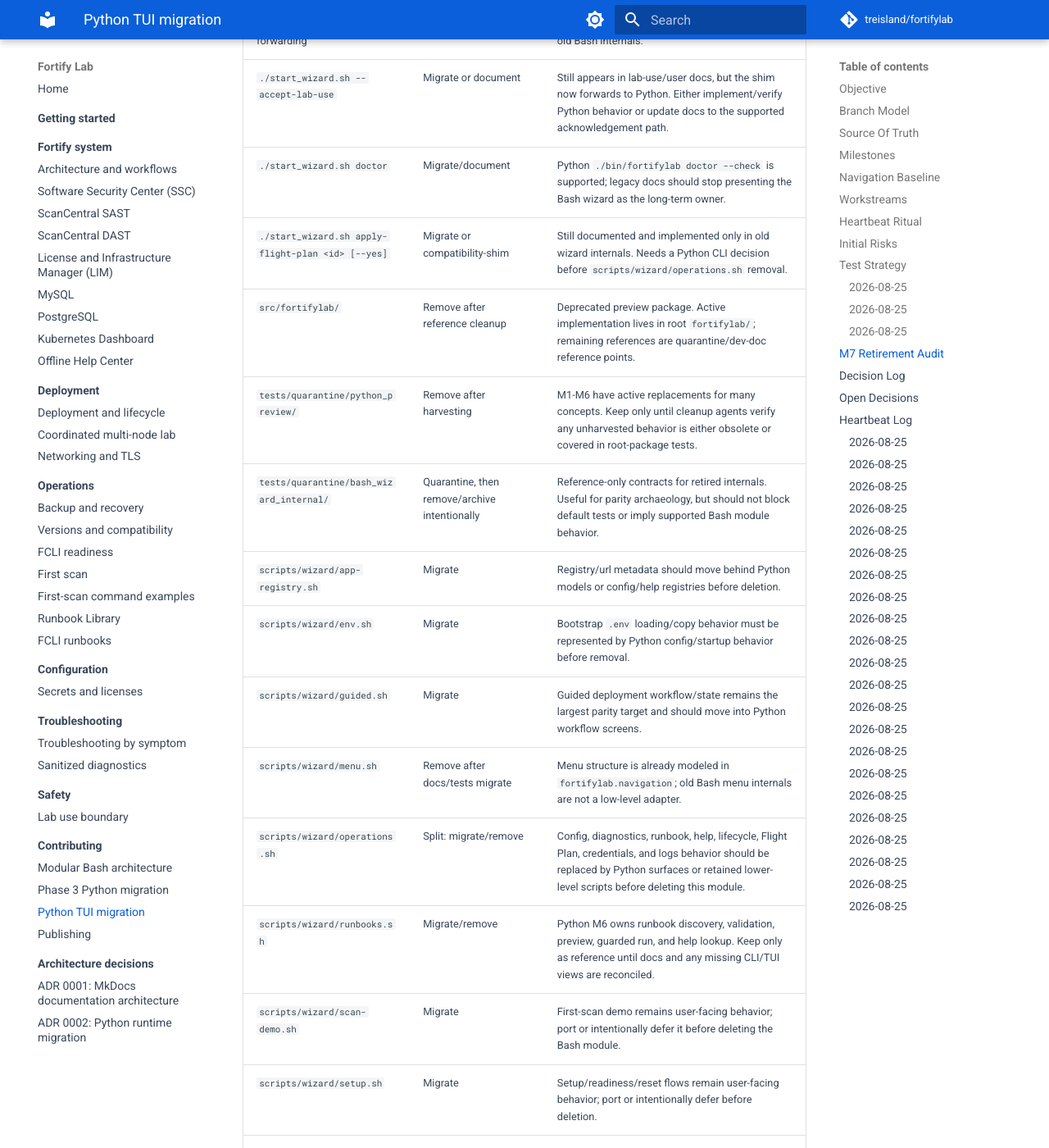
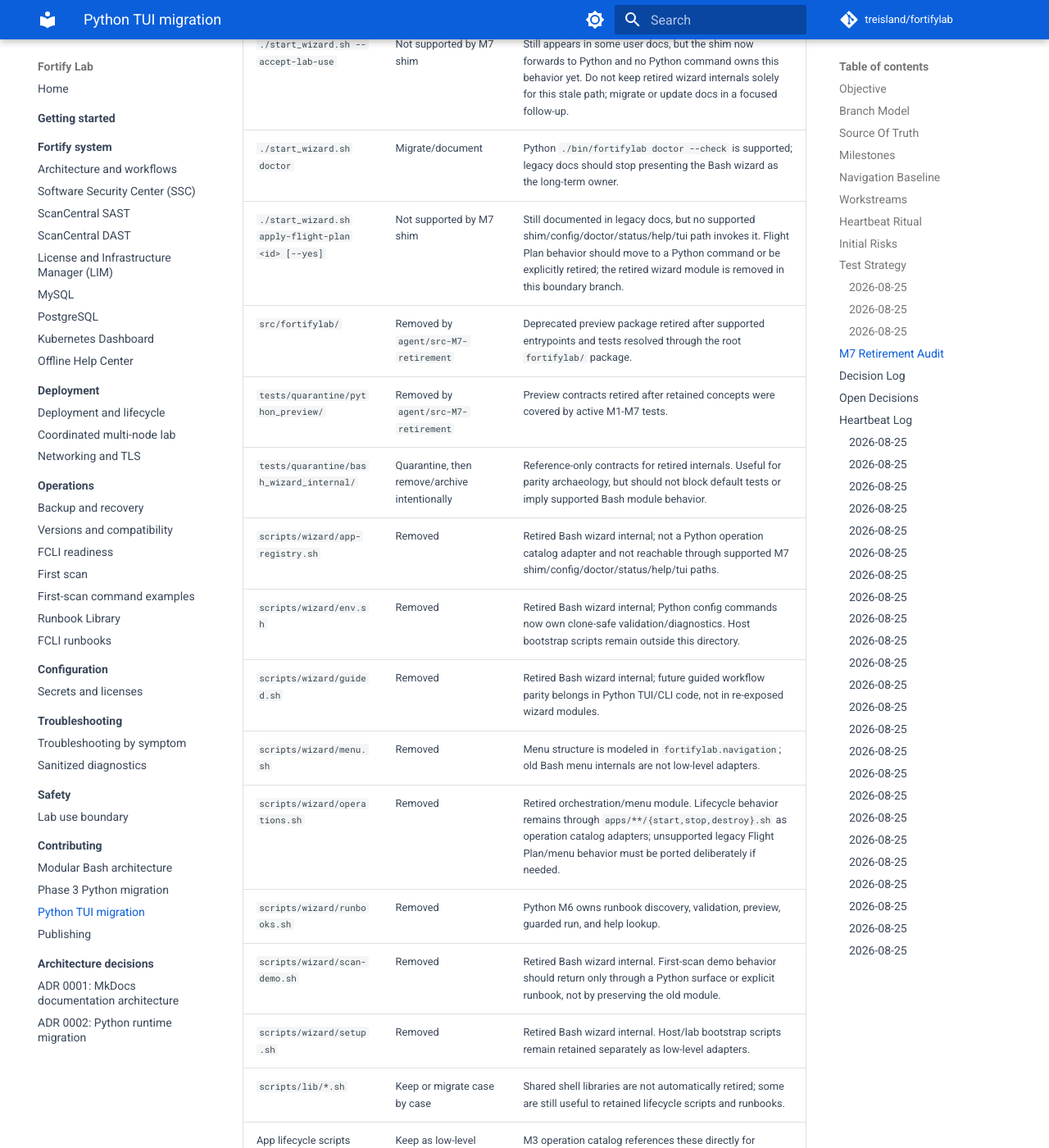
Before and after one commit to treisland/fortifylab, an MkDocs documentation site: the page built from docs/development/python-tui-migration.md, in a window 1280 px wide and 1400 px high, scrolled down 8924 px. Shown: the whole window at 82% size. Built offline with MkDocs 1.6.1 and Material for MkDocs 9.7.7, drawn with Linux system fonts in a browser that asks for light colours; comment, search, counter and statistics services are not loaded; some of the changed text lies outside the part shown.

Commit message:
Define M7 Bash adapter boundary

````diff
--- a/docs/development/modular-bash-architecture.md
+++ b/docs/development/modular-bash-architecture.md
@@ -1,71 +1,13 @@
-# Modular Bash Architecture
+# Retired Bash Wizard Architecture
 
-`start_wizard.sh` is the compatibility entrypoint for the interactive lab
-wizard. It owns process setup, colors, shared marks, cluster CLI detection, and
-argument dispatch. Feature logic lives in modules under `scripts/wizard/`.
+This page is historical M7 migration context. The interactive Bash wizard modules under `scripts/wizard/` have been removed on the Python TUI migration branch. `start_wizard.sh` remains only as a compatibility shim that delegates to `./bin/fortifylab`.
 
-## Module Ownership
+Retained Bash is limited to low-level operation adapters and host bootstrap helpers:
 
-- `env.sh` loads `.env` and creates it from `.env.example` on first run.
-- `app-registry.sh` owns component registry metadata and URL display helpers.
-- `operations.sh` owns status rendering, app lifecycle, logs, credentials,
-  configuration, diagnostics, FCLI, and prerequisite helpers.
-- `guided.sh` owns deployment profiles, guided step state, probes, wait screens,
-  deployment orchestration, and preflight checks.
-- `menu.sh` owns the first-time welcome flow and main menu.
-- `runbooks.sh` owns Runbook Library discovery, metadata parsing, validation, parameter prompts, previews, and execution.
+- app lifecycle adapters under `apps/**/start.sh`, `apps/**/stop.sh`, and `apps/**/destroy.sh`, which are referenced by `fortifylab.operations.catalog`;
+- host/lab bootstrap scripts such as `scripts/create-certs.sh`, `scripts/create-secrets.sh`, and `scripts/install_microk8s.sh`;
+- shared `scripts/lib/*.sh` helpers when they are used by retained lifecycle, bootstrap, or runbook scripts.
 
-## Loading Contract
+Do not add new menu, guided workflow, config editor, runbook browser, or status behavior under `scripts/wizard/`. New user-facing application behavior belongs in the root `fortifylab/` Python package and should expose clone-safe tests that avoid live Kubernetes, Helm, Docker, network, or lab requirements by default.
 
-All wizard modules are sourced from `start_wizard.sh` through
-`source_wizard_module`. Do not source wizard modules from each other. Shared
-functions should be available after the entrypoint has loaded every module.
-
-Keep dependency direction simple:
-
-- entrypoint -> `scripts/lib/*` and `scripts/wizard/*`
-- menus -> wizard/lib functions
-- wizard modules -> shared globals and sourced library helpers
-- app scripts -> app-specific deployment work
-
-## Naming
-
-Use prefixes for new functions so future modules do not collide:
-
-- `ui_` for reusable user-interface helpers
-- `env_` for `.env` parsing, edits, backups, and repair
-- `k8s_` for Kubernetes and Helm helpers
-- `guided_` for guided deployment state and orchestration
-- `lab_lifecycle_` for start, shutdown, and destroy workflows
-- `credential_` for credential handoff helpers
-
-Avoid generic function names such as `run`, `status`, `render`, or `check`.
-
-## Error Handling
-
-Helper functions should return `0` for success and nonzero for failure. Prefer
-`error` for user-facing failures and `wizard_log_event` for operational detail.
-Avoid `exit` inside helpers unless the current process cannot continue.
-
-## Python Migration Bridge
-
-Phase 3 keeps this modular Bash layout as the compatibility surface while new
-application behavior moves into Python. `start_wizard.sh` should stay small and
-continue loading Bash modules until it can launch the Python guided experience
-without breaking existing clone-and-run workflows.
-
-New application logic should prefer `src/fortifylab/`. Bash modules may call
-Python commands only when the Python behavior has tests and preserves the
-operator-facing exit behavior, messages, and safety boundaries.
-
-## Validation
-
-Before opening a PR for wizard changes, run:
-
-```bash
-bash -n start_wizard.sh scripts/wizard/*.sh scripts/lib/*.sh
-python3 -m unittest tests.test_guided_wizard tests.test_wizard_contract
-```
-
-Run the broader test suite when a change touches docs, lifecycle behavior,
-Kubernetes object contracts, or user-facing help.
+The old Bash wizard modules are intentionally not operation adapters. Lifecycle behavior that remains available to Python is represented by the operation catalog and executes existing app scripts directly, with previews and confirmation metadata in Python.
--- a/docs/development/python-tui-migration.md
+++ b/docs/development/python-tui-migration.md
@@ -297,27 +297,27 @@
 | `./start_wizard.sh` | Keep as compatibility shim | Already delegates to `./bin/fortifylab` and preserves `config-diagnostics`. Do not break it during M7 cleanup unless a focused compatibility PR explicitly retires it. |
 | `./start_wizard.sh config-diagnostics` | Keep as compatibility shim | Supported alias for `./bin/fortifylab config diagnostics`; keep until docs/tests decide to remove the legacy alias. |
 | `./start_wizard.sh --help` and generic argument forwarding | Keep as compatibility shim | Current shim forwards to the Python CLI; lock this with compatibility coverage before deleting any old Bash internals. |
-| `./start_wizard.sh --accept-lab-use` | Migrate or document | Still appears in lab-use/user docs, but the shim now forwards to Python. Either implement/verify Python behavior or update docs to the supported acknowledgement path. |
+| `./start_wizard.sh --accept-lab-use` | Not supported by M7 shim | Still appears in some user docs, but the shim now forwards to Python and no Python command owns this behavior yet. Do not keep retired wizard internals solely for this stale path; migrate or update docs in a focused follow-up. |
 | `./start_wizard.sh doctor` | Migrate/document | Python `./bin/fortifylab doctor --check` is supported; legacy docs should stop presenting the Bash wizard as the long-term owner. |
-| `./start_wizard.sh apply-flight-plan <id> [--yes]` | Migrate or compatibility-shim | Still documented and implemented only in old wizard internals. Needs a Python CLI decision before `scripts/wizard/operations.sh` removal. |
-| `src/fortifylab/` | Remove after reference cleanup | Deprecated preview package. Active implementation lives in root `fortifylab/`; remaining references are quarantine/dev-doc reference points. |
-| `tests/quarantine/python_preview/` | Remove after harvesting | M1-M6 have active replacements for many concepts. Keep only until cleanup agents verify any unharvested behavior is either obsolete or covered in root-package tests. |
+| `./start_wizard.sh apply-flight-plan <id> [--yes]` | Not supported by M7 shim | Still documented in legacy docs, but no supported shim/config/doctor/status/help/tui path invokes it. Flight Plan behavior should move to a Python command or be explicitly retired; the retired wizard module is removed in this boundary branch. |
+| `src/fortifylab/` | Removed by `agent/src-M7-retirement` | Deprecated preview package retired after supported entrypoints and tests resolved through the root `fortifylab/` package. |
+| `tests/quarantine/python_preview/` | Removed by `agent/src-M7-retirement` | Preview contracts retired after retained concepts were covered by active M1-M7 tests. |
 | `tests/quarantine/bash_wizard_internal/` | Quarantine, then remove/archive intentionally | Reference-only contracts for retired internals. Useful for parity archaeology, but should not block default tests or imply supported Bash module behavior. |
-| `scripts/wizard/app-registry.sh` | Migrate | Registry/url metadata should move behind Python models or config/help registries before deletion. |
-| `scripts/wizard/env.sh` | Migrate | Bootstrap `.env` loading/copy behavior must be represented by Python config/startup behavior before removal. |
-| `scripts/wizard/guided.sh` | Migrate | Guided deployment workflow/state remains the largest parity target and should move into Python workflow screens. |
-| `scripts/wizard/menu.sh` | Remove after docs/tests migrate | Menu structure is already modeled in `fortifylab.navigation`; old Bash menu internals are not a low-level adapter. |
-| `scripts/wizard/operations.sh` | Split: migrate/remove | Config, diagnostics, runbook, help, lifecycle, Flight Plan, credentials, and logs behavior should be replaced by Python surfaces or retained lower-level scripts before deleting this module. |
-| `scripts/wizard/runbooks.sh` | Migrate/remove | Python M6 owns runbook discovery, validation, preview, guarded run, and help lookup. Keep only as reference until docs and any missing CLI/TUI views are reconciled. |
-| `scripts/wizard/scan-demo.sh` | Migrate | First-scan demo remains user-facing behavior; port or intentionally defer it before deleting the Bash module. |
-| `scripts/wizard/setup.sh` | Migrate | Setup/readiness/reset flows remain user-facing behavior; port or intentionally defer before deletion. |
+| `scripts/wizard/app-registry.sh` | Removed | Retired Bash wizard internal; not a Python operation catalog adapter and not reachable through supported M7 shim/config/doctor/status/help/tui paths. |
+| `scripts/wizard/env.sh` | Removed | Retired Bash wizard internal; Python config commands now own clone-safe validation/diagnostics. Host bootstrap scripts remain outside this directory. |
+| `scripts/wizard/guided.sh` | Removed | Retired Bash wizard internal; future guided workflow parity belongs in Python TUI/CLI code, not in re-exposed wizard modules. |
+| `scripts/wizard/menu.sh` | Removed | Menu structure is modeled in `fortifylab.navigation`; old Bash menu internals are not low-level adapters. |
+| `scripts/wizard/operations.sh` | Removed | Retired orchestration/menu module. Lifecycle behavior remains through `apps/**/{start,stop,destroy}.sh` as operation catalog adapters; unsupported legacy Flight Plan/menu behavior must be ported deliberately if needed. |
+| `scripts/wizard/runbooks.sh` | Removed | Python M6 owns runbook discovery, validation, preview, guarded run, and help lookup. |
+| `scripts/wizard/scan-demo.sh` | Removed | Retired Bash wizard internal. First-scan demo behavior should return only through a Python surface or explicit runbook, not by preserving the old module. |
+| `scripts/wizard/setup.sh` | Removed | Retired Bash wizard internal. Host/lab bootstrap scripts remain retained separately as low-level adapters. |
 | `scripts/lib/*.sh` | Keep or migrate case by case | Shared shell libraries are not automatically retired; some are still useful to retained lifecycle scripts and runbooks. |
 | App lifecycle scripts under `apps/**/start.sh`, `apps/**/stop.sh`, `apps/**/destroy.sh` | Keep as low-level adapters | M3 operation catalog references these directly for component and all-lab lifecycle operations. Do not remove in M7 cleanup. |
 | Other app utility scripts, for example `scale_scanners.sh`, `shutdown.sh`, `create-lim-secrets.sh`, dashboard deploy scripts | Document/keep case by case | Not in the current M3 catalog, but may still be operational helpers. Audit separately before deletion. |
 | `scripts/create-certs.sh`, `scripts/create-secrets.sh`, `scripts/install_microk8s.sh` | Keep as low-level adapters | Host/lab bootstrap scripts are outside old wizard menu internals and remain useful execution adapters until Python ports exist. |
 | `scripts/tools/flight-plans.py` and `scripts/lib/flight-plans.sh` | Migrate/keep temporarily | Flight Plan behavior is still documented through legacy wizard commands; preserve until Python CLI/TUI parity exists. |
 | User docs that say Bash remains the production guided wizard | Document/migrate | `README.md`, getting-started, deployment/lifecycle, lab-use, versions/compatibility, phase-3 docs, ADR wording, help contributor docs, and modular Bash architecture need a focused M7 docs sweep. |
-| `docs/development/modular-bash-architecture.md` | Migrate or archive | Currently describes `source_wizard_module` and points new work at `src/fortifylab/`; update to retirement/history language or move out of active guidance. |
+| `docs/development/modular-bash-architecture.md` | Updated | Now documents the retired Bash wizard and retained low-level Bash adapter boundary. |
 
 Supported compatibility entrypoints to preserve before deletion:
 
@@ -335,8 +335,8 @@
 
 1. Compatibility/test agent: add M7 tests for the supported entrypoints above and stale legacy commands that need an explicit decision.
 2. Docs agent: update user-facing docs so the Python CLI/TUI is the supported path and legacy Bash wizard language is historical or compatibility-only.
-3. Deprecated source cleanup agent: remove `src/fortifylab/` after references/tests are migrated or intentionally retired.
-4. Bash internals cleanup agent: remove or archive `tests/quarantine/*` and `scripts/wizard/*` only after Python parity or explicit deferral exists for guided setup, Flight Plans, scan demo, and lab-use acknowledgement.
+3. Deprecated source cleanup agent: completed on `agent/src-M7-retirement`; keep its removal contract active through M8.
+4. Bash internals cleanup agent: `scripts/wizard/*` has been removed after supported entrypoint tests confirmed no shim/config/doctor/status/help/tui path depends on it. Remaining quarantine cleanup and stale user-doc command migration stay separate from this adapter-boundary branch.
 5. Operations agent: keep M3 adapter scripts under `apps/**` stable and only expand Python operation coverage with clone-safe previews/tests.
 
 ## Decision Log
@@ -350,7 +350,7 @@
 | 2026-08-25 | Keep Bash deployment scripts as temporary operation adapters in early milestones. | Accepted |
 | 2026-08-25 | Use Textual as the interactive TUI framework starting in M2. M1 remains standard-library only for clone-and-run entrypoint checks. | Accepted |
 | 2026-08-25 | `./bin/fortifylab` is the primary Python application entrypoint. `./start_wizard.sh` is a compatibility shim during migration. | Accepted |
-| 2026-08-25 | The new root-level `fortifylab/` package is the intentional migration target. Deprecated preview code under `src/` remains in-tree until cleanup is handled deliberately. | Accepted |
+| 2026-08-25 | The new root-level `fortifylab/` package is the intentional migration target. Deprecated preview code under `src/fortifylab/` was retired by the M7 source cleanup branch. | Accepted |
 
 ## Open Decisions
 
@@ -360,6 +360,35 @@
 | Branch upstream | Push `migration/python-tui` and track `origin/migration/python-tui` | M0 - accepted |
 
 ## Heartbeat Log
+
+### 2026-08-25
+
+Milestone: M7
+
+Workstream: Bash Wizard Boundary
+
+Branch: `agent/bash-M7-adapter-boundary`
+
+Status: active
+
+Changed:
+
+- Removed retired `scripts/wizard/*.sh` internals after auditing supported shim/config/doctor/status/help/tui paths and confirming they are not referenced by the Python operation catalog.
+- Preserved `./start_wizard.sh` as a minimal compatibility shim over `./bin/fortifylab`, including `config-diagnostics`.
+- Preserved low-level Bash operation adapters under `apps/**/start.sh`, `apps/**/stop.sh`, and `apps/**/destroy.sh`, plus host bootstrap scripts outside the retired wizard directory.
+- Added active tests that operation catalog commands remain existing `apps/**` lifecycle adapters and that retired wizard internals are absent from Git-tracked sources.
+
+Next:
+
+- Open the branch PR against `migration/python-tui`.
+- Keep stale docs for unsupported `apply-flight-plan` and lab-use wizard commands on the M7 docs migration list unless a Python command intentionally restores them.
+
+Blockers: none.
+
+Risks:
+
+- Do not remove `src/` or `tests/quarantine/python_preview` in this branch; Pauli owns source cleanup.
+- Do not remove app lifecycle scripts used by `fortifylab.operations.catalog`.
 
 ### 2026-08-25
 
@@ -1096,3 +1125,42 @@
 - Do not remove app lifecycle scripts used by `fortifylab.operations.catalog`.
 - Do not break `./bin/fortifylab`, current `./start_wizard.sh` forwarding, or `./start_wizard.sh config-diagnostics`.
 - User docs still contain Bash wizard production-path language and need a focused M7 docs migration.
+
+
+### 2026-08-25
+
+Milestone: M7
+
+Workstream: Deprecated Source Cleanup
+
+Branch: `agent/src-M7-retirement`
+
+Status: active
+
+Changed:
+
+- Removed the deprecated `src/fortifylab/` Python preview package.
+- Removed `tests/quarantine/python_preview/` after retained concepts were represented by active M1-M7 tests.
+- Updated active contributor and modular Bash architecture guidance to point new Python work at the root `fortifylab/` package.
+- Updated config schema metadata and M7 retirement tests so active contracts no longer depend on the retired preview path.
+
+Verification:
+
+- `python3 -m compileall -q fortifylab`
+- `python3 -m unittest tests.test_m7_retirement_contract -v`
+- `python3 -m unittest discover -s tests -v`
+- `./bin/fortifylab doctor --check`
+- `./start_wizard.sh config-diagnostics` with a temporary env file
+- `git diff --check`
+
+Next:
+
+- Open this cleanup PR against `migration/python-tui`.
+- Leave `scripts/wizard/`, Bash lifecycle adapters, and Bash quarantine cleanup to focused M7 parity/docs branches.
+
+Blockers: none.
+
+Risks:
+
+- Historical migration notes intentionally retain `src/` references where they document prior audit decisions and cleanup history.
+- `tests/quarantine/bash_wizard_internal/` remains as separate Bash-internals reference material until a focused M7 branch retires or archives it.
````
Also changed, not shown: 11 other files.
